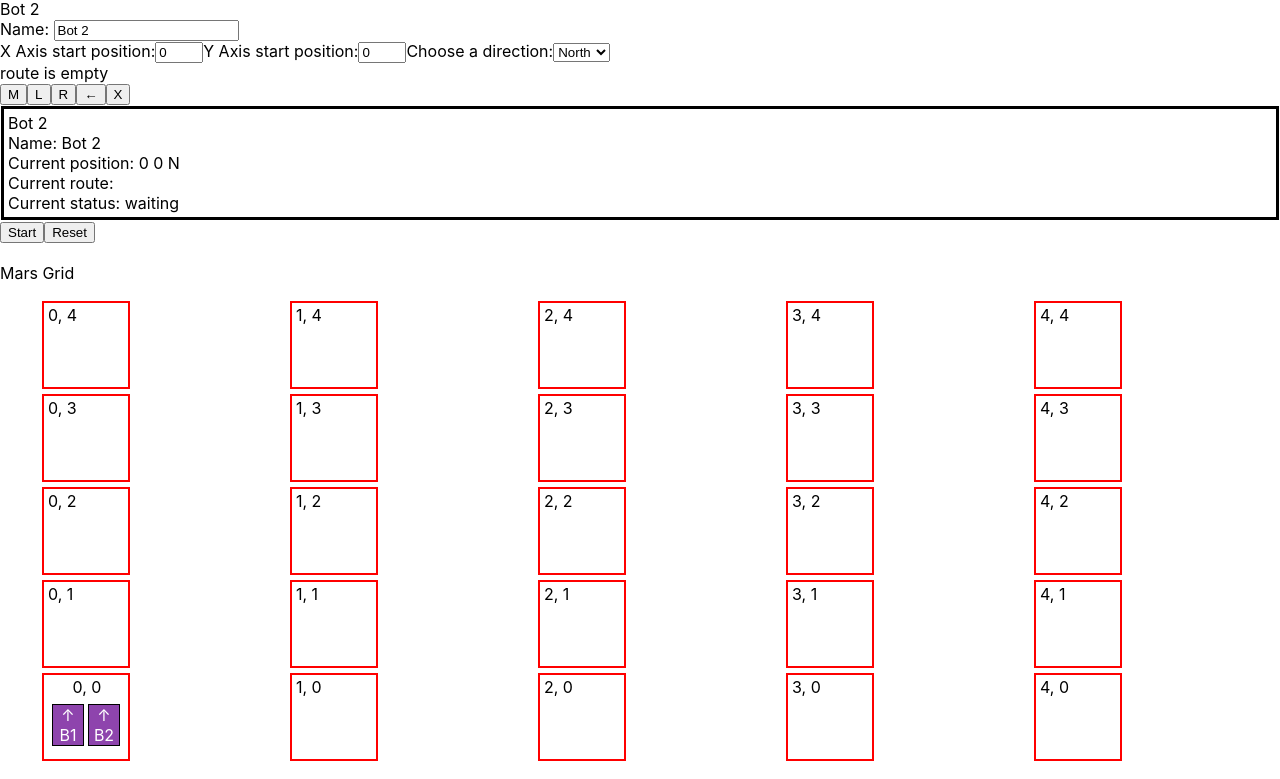
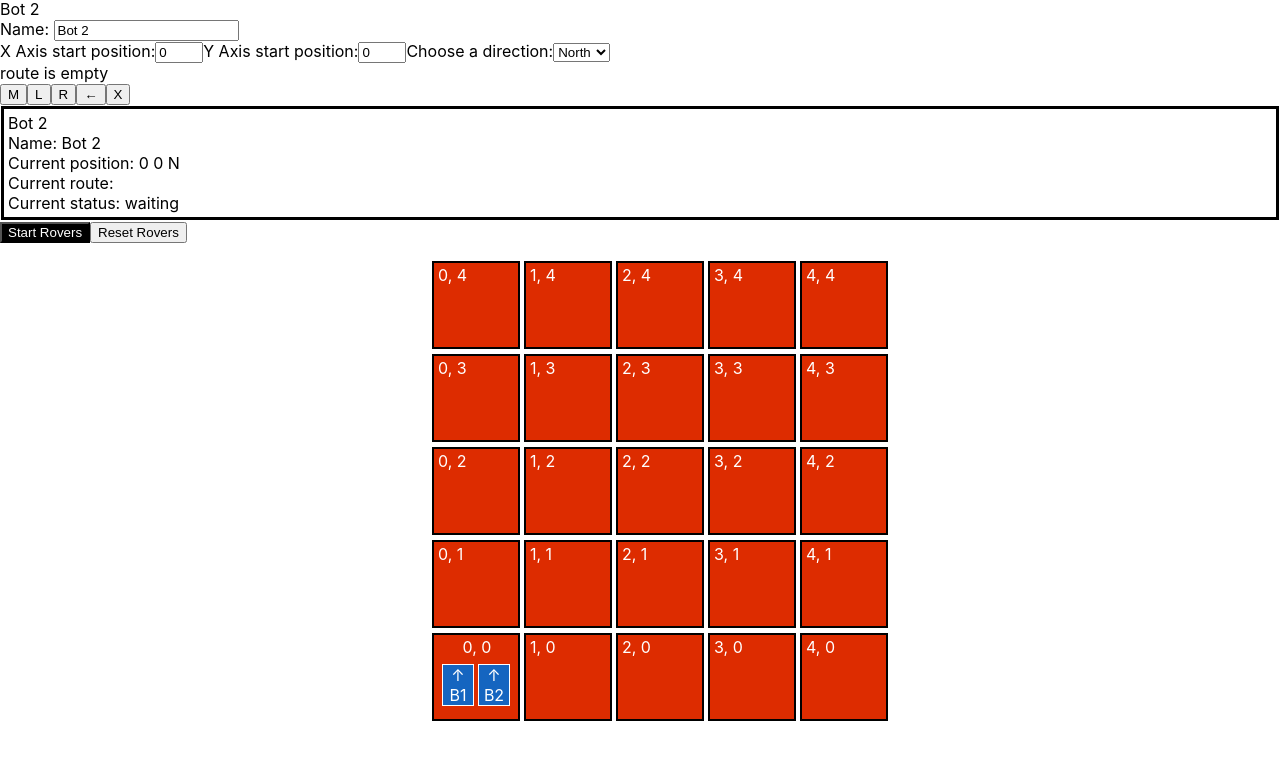
Before and after one commit to GMC437/mars-rovers, a React (Create React App) app: page / in a window 1280 px wide. Shown: the part 336-1115 px from the top of the page. After the commit the page ends 1075 px from the top, so only its background shows below. Built offline with nearby package versions, Linux system fonts and the light colour scheme.

Commit message:
styled mars grid

```diff
--- a/src/components/bot/BotControlSection/index.js
+++ b/src/components/bot/BotControlSection/index.js
@@ -1,8 +1,14 @@
 import React from "react";
+import styled from "styled-components";
 import { useDispatch } from "react-redux";
 import { setBotValue, controlRover, resetRovers } from "../../../actions";
 import { isValidMove } from "../../../helper/grid";
 import { updateRover } from "../../../helper/rover";
+
+const ButtonStyled = styled.button`
+    background-color: black;
+    color: white;
+`
 
 const startRoversClick = (bots, xAxis, yAxis, dispatch) => {
   resetRoversClick(bots, dispatch);
@@ -51,16 +57,16 @@ const BotControlSection = ({ bots, xAxis, yAxis }) => {
 
   return (
     <section>
-      <button
+      <ButtonStyled
         type="button"
         onClick={() => {
           startRoversClick(bots, xAxis, yAxis, dispatch);
         }}
       >
-        Start
-      </button>
+        Start Rovers
+      </ButtonStyled>
       <button type="button" onClick={() => resetRoversClick(bots, dispatch)}>
-        Reset
+        Reset Rovers
       </button>
     </section>
   );
--- a/src/components/map/MapViewSection/index.js
+++ b/src/components/map/MapViewSection/index.js
@@ -1,13 +1,24 @@
 import React from "react";
+import styled from "styled-components";
 import { useSelector } from "react-redux";
 import MarsGrid from "../../ui/MarsGrid";
+
+const SectionStyled = styled.section`
+  display: flex;
+`;
+
+const DivStyled = styled.div`
+  margin: 0 auto;
+`;
 
 const MapViewSection = () => {
   const { x, y, bots } = useSelector((state) => state);
   return (
-    <section>
-      <MarsGrid xAxis={x} yAxis={y} bots={bots} />
-    </section>
+    <SectionStyled>
+      <DivStyled>
+        <MarsGrid xAxis={x} yAxis={y} bots={bots} />
+      </DivStyled>
+    </SectionStyled>
   );
 };
 
--- a/src/components/pages/RoverPage/index.js
+++ b/src/components/pages/RoverPage/index.js
@@ -65,7 +65,6 @@ const RoverPage = ({ pageTitle }) => {
             status={bot2.status}
           />
           <BotControlSection bots={bots} xAxis={x} yAxis={y} />
-          <br />
           <MapViewSection />
         </>
       )}
--- a/src/components/ui/BotGridItem/index.js
+++ b/src/components/ui/BotGridItem/index.js
@@ -4,10 +4,10 @@ import styled from "styled-components";
 const Bot = styled.span`
   height: 40px;
   width: 30px;
-  border: 1px solid black;
-  color: white;
+  border: 1px solid white;
+  color: #FFF;
   text-align: center;
-  background-color: #8e44ad;
+  background-color: #1565c0;
   flex-basis: 50%;
   margin: 2px;
 `;
--- a/src/components/ui/GridItem/index.js
+++ b/src/components/ui/GridItem/index.js
@@ -2,7 +2,9 @@ import React from "react";
 import styled from "styled-components";
 
 const ListItemStyled = styled.li`
-  border: 2px solid red;
+  background-color: #dd2c00;
+  color: white;
+  border: 2px solid black;
   margin: 2px;
   padding: 2px;
   height: 80px;
--- a/src/components/ui/MarsGrid/index.js
+++ b/src/components/ui/MarsGrid/index.js
@@ -12,6 +12,7 @@ const GridContainer = styled.ul`
     props.theme.rowSize}, var(--gridHeight))
   grid-column-gap: 1px;
   grid-row-gap: 1px;
+//   max-width:800px;
 `;
 
 const GridItemDetail = styled.span`
@@ -97,12 +98,9 @@ const MarsGrid = ({ xAxis, yAxis, bots }) => {
   };
 
   return (
-    <div>
-      Mars Grid
-      <ThemeProvider theme={theme}>
-        <GridContainer>{gridCellsItems}</GridContainer>
-      </ThemeProvider>
-    </div>
+    <ThemeProvider theme={theme}>
+      <GridContainer>{gridCellsItems}</GridContainer>
+    </ThemeProvider>
   );
 };
 
```
